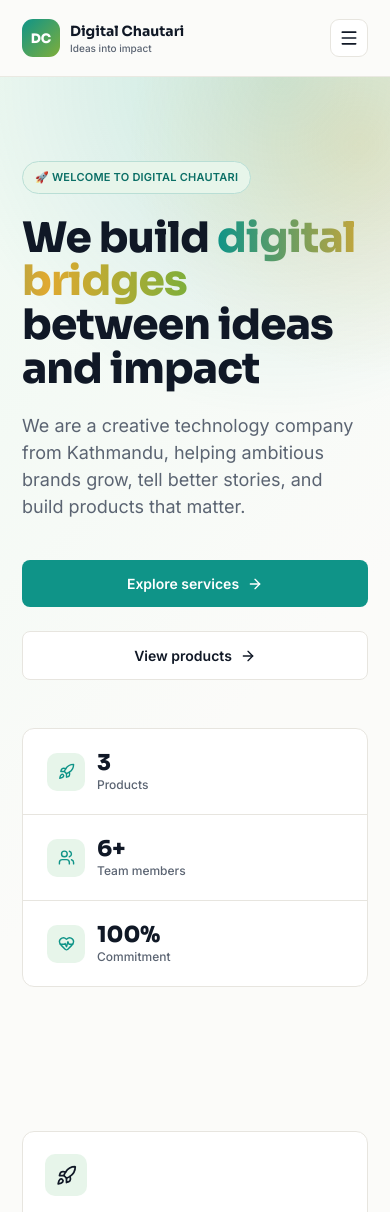
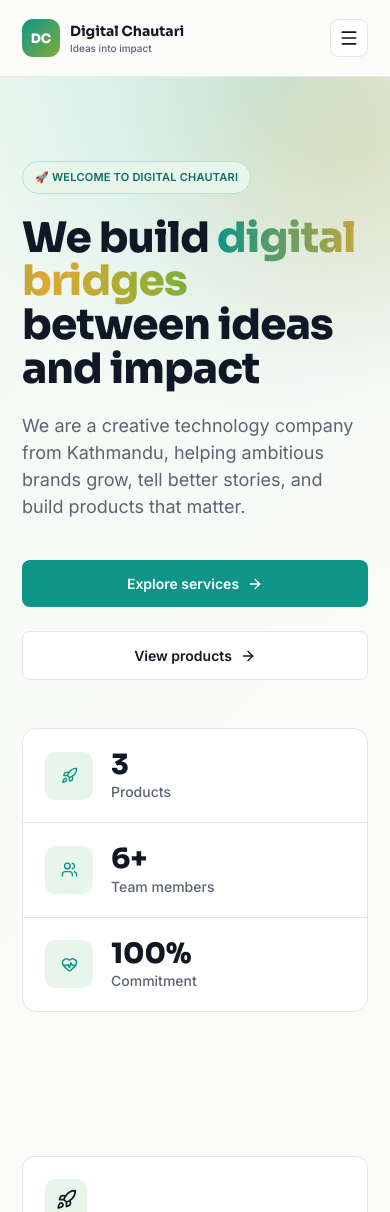
Before and after one commit to Parvesh-ops/digital-chautari, a Next.js app: page / in a window 390 px wide. Shown: the top 1212 px of the page. Built offline with nearby package versions, Linux system fonts and the light colour scheme.

Commit message:
refactor: update stats card styles for improved layout and responsiveness

```diff
--- a/app/globals.css
+++ b/app/globals.css
@@ -325,7 +325,6 @@
   }
 
   .card:hover,
-  .stats-card:hover,
   .story-tile:hover,
   .mission-card:hover,
   .value-card:hover,
@@ -363,8 +362,7 @@
 
   .mission-card:hover .mission-icon,
   .value-card:hover .value-icon,
-  .trust-card:hover .trust-icon,
-  .stats-card:hover .stat-icon {
+  .trust-card:hover .trust-icon {
     transform: scale(1.08);
   }
 
@@ -642,23 +640,20 @@
   .stats-card {
     display: grid;
     grid-template-columns: repeat(3, 1fr);
+    gap: 0;
     margin-top: 48px;
     background: white;
     border: 1px solid var(--border-subtle);
-    border-radius: var(--radius-card);
-    transition: transform .25s ease, box-shadow .25s ease;
-  }
-
-  .stats-card:hover {
-    transform: translateY(-5px);
-    box-shadow: var(--shadow-card-hover);
+    border-radius: 14px;
+    overflow: hidden;
   }
 
   .stat {
     display: flex;
     align-items: center;
-    gap: 12px;
-    padding: 20px 24px;
+    gap: 18px;
+    min-width: 0;
+    padding: 28px 30px;
     border-right: 1px solid #e7e5df;
   }
 
@@ -669,8 +664,9 @@
   .stat-icon {
     display: grid;
     place-items: center;
-    width: 38px;
-    height: 38px;
+    flex: 0 0 48px;
+    width: 48px;
+    height: 48px;
     border-radius: 10px;
     background: #e7f5ea;
     color: #0f9488;
@@ -682,12 +678,12 @@
   }
 
   .stat strong {
-    font: 800 22px "Sora", sans-serif;
+    font: 800 28px/1.15 "Sora", sans-serif;
   }
 
   .stat small {
     color: #5b6472;
-    font-size: 12px;
+    font-size: 14px;
   }
 
   .grid-4 {
@@ -2229,6 +2225,7 @@
     .stat {
       border-right: 0;
       border-bottom: 1px solid #e7e5df;
+      padding: 20px 22px;
     }
 
     .stat:last-child {
```
